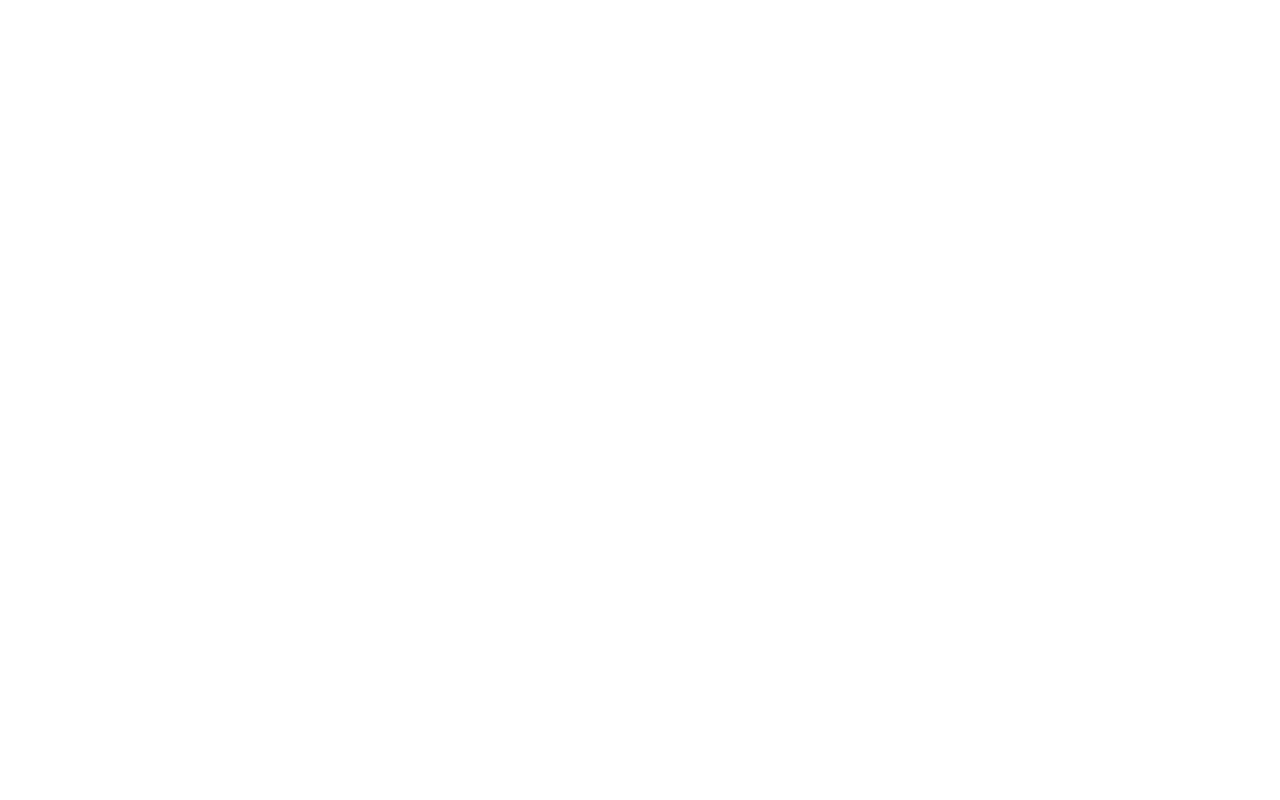
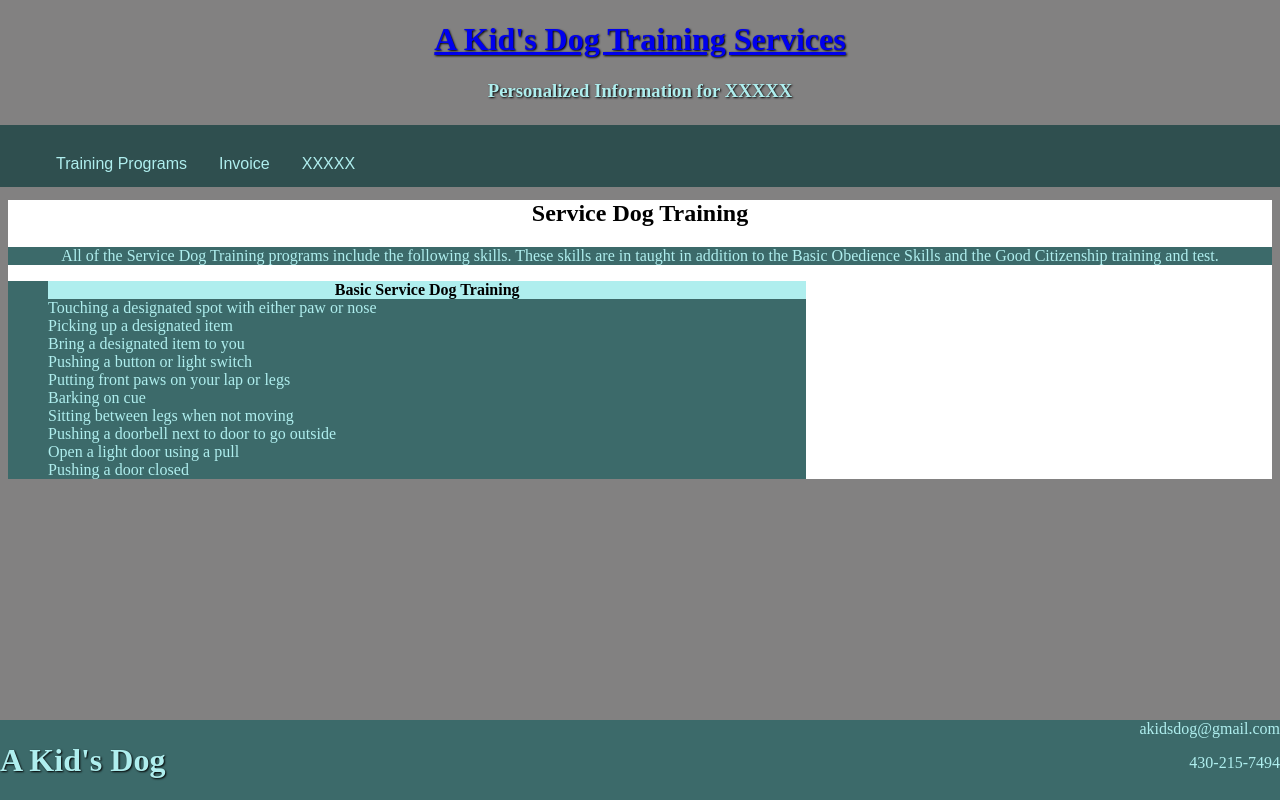
Before and after one commit to mirial83/AKidsDogTraining-SabrinaHarwell, a plain HTML site: page TEMPLATE-BASICSERVICE.html in a window 1280 px wide. Drawn offline with Linux system fonts and the light colour scheme.

Commit message:
Coloring
Updated color for Header link for before clicking

```diff
--- a/TEMPLATE-BASICSERVICE.html
+++ b/TEMPLATE-BASICSERVICE.html
@@ -0,0 +1,48 @@
+<!DOCTYPE html>
+<html>
+    <head>
+        <meta charset="utf-8">
+        <meta content="width=device-width, initial-scale=1.0" name="viewport">
+        <link href="assets/css/styles.css" rel="stylesheet">
+        <title>A Kid's Dog Training - XXXXX</title>
+    </head>
+    <body>
+        <header>
+            <h1><a href="index.html">A Kid's Dog Training Services</a></h1>
+            <h3>Personalized Information for XXXXX</h3>
+        </header>
+        <nav class="main-nav">
+            <ul>
+                <li><a href="training.html">Training Programs</a></li>
+                <li><a href="invoice.html">Invoice</a></li>
+                <li><a href="XXXXX.html">XXXXX</a></li>
+            </ul>
+        </nav>
+        <div class="main">
+        <div class="training-list">
+            <h2>Service Dog Training</h2>
+            <p class="basicservice explanation">All of the Service Dog Training programs include the following skills. These skills are in taught in addition to the Basic Obedience Skills and the Good Citizenship training and test.</p>
+            <ul id="service">
+                <li class="intro">Basic Service Dog Training</li>
+                <li>Touching a designated spot with either paw or nose</li>
+                <li>Picking up a designated item</li>
+                <li>Bring a designated item to you</li>
+                <li>Pushing a button or light switch</li>
+                <li>Putting front paws on your lap or legs</li>
+                <li>Barking on cue</li>
+                <li>Sitting between legs when not moving</li>
+                <li>Pushing a doorbell next to door to go outside</li>
+                <li>Open a light door using a pull</li>
+                <li>Pushing a door closed</li>
+            </ul>
+        </div>
+    </div>
+        <footer>
+            <h1 class="left">A Kid's Dog</h1>
+            <div class="right">
+                <email>akidsdog@gmail.com</email>
+                <p>430-215-7494</p>
+            </div>
+        </footer>
+    </body>
+</html>
--- a/assets/css/styles.css
+++ b/assets/css/styles.css
@@ -18,6 +18,9 @@ h1, h3 {
     color: paleturquoise;
     text-shadow: 1px 1px 2px black;
     text-align: center;
+}
+h1 a:before {
+    color: paleturquoise;
 }
 h1 a:visited {
     color: paleturquoise;
```
